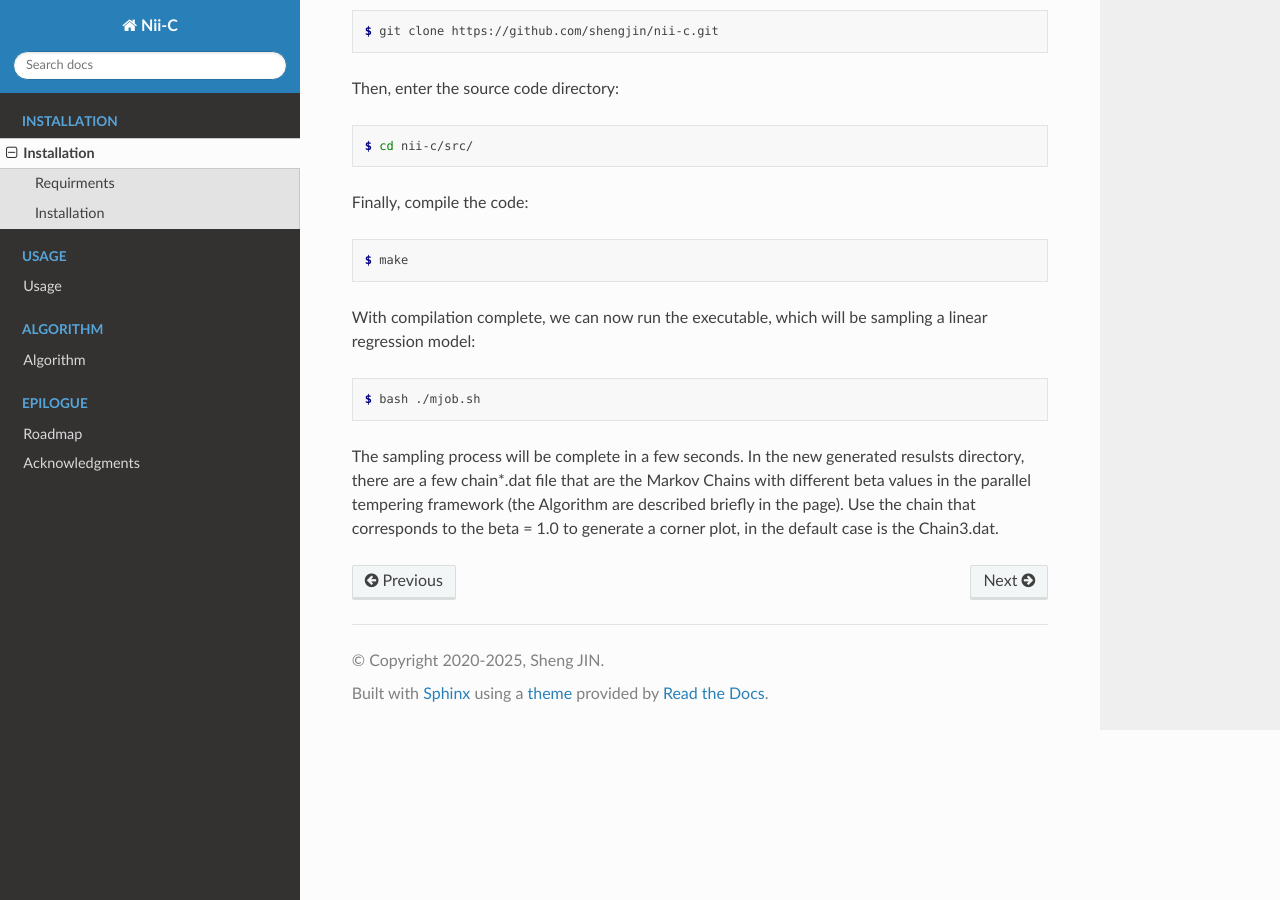
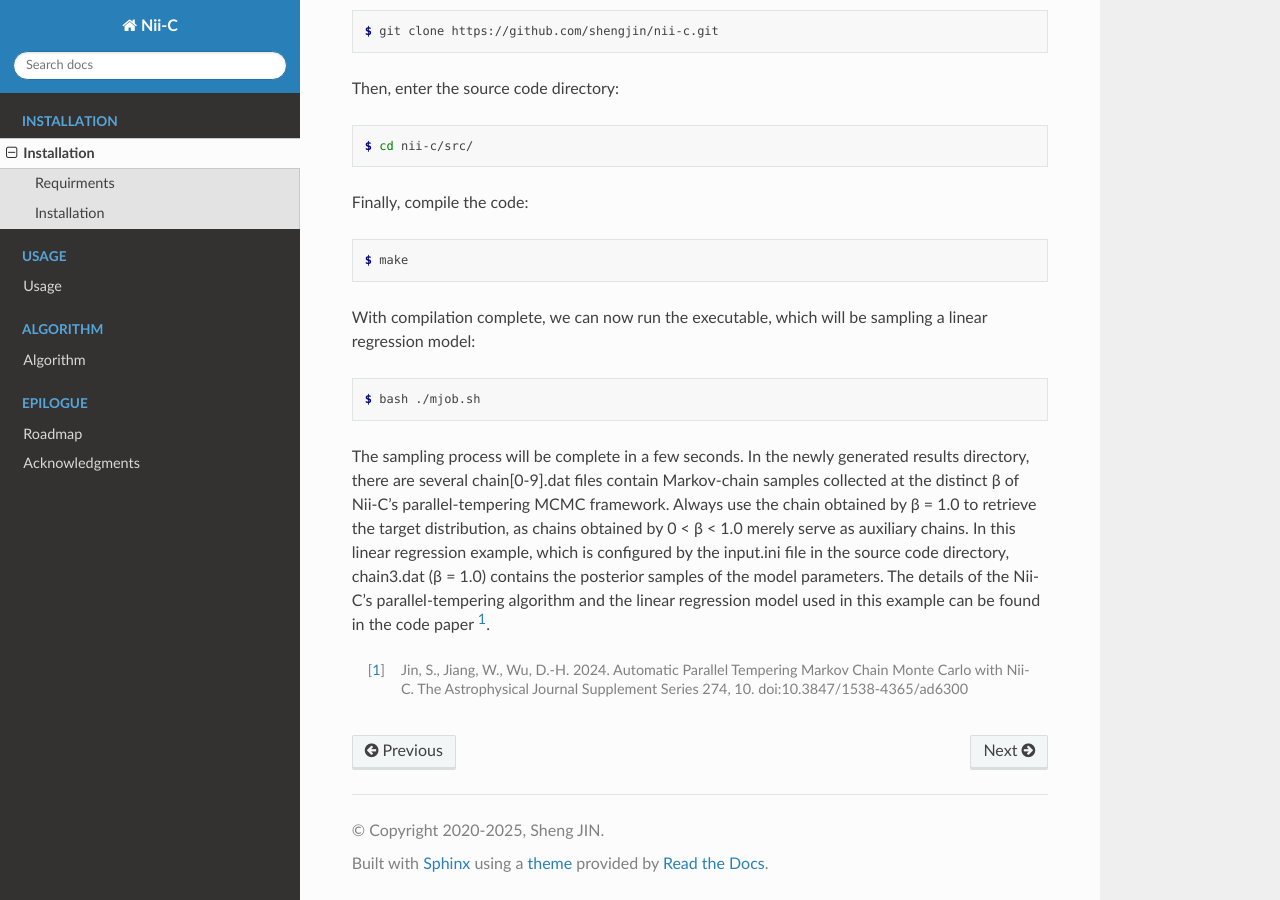
Before and after one commit to shengjin/nii-c-MAN, a Sphinx documentation site: the page built from docs/source/install.rst, in a window 1280 px wide and 900 px high, scrolled down 526 px. Built offline with Sphinx 7.4.7 and the Read the Docs theme 3.1.0, drawn with Linux system fonts in a browser that asks for light colours.

Commit message:
modify epilogue

```diff
--- a/docs/source/install.rst
+++ b/docs/source/install.rst
@@ -46,5 +46,13 @@ With compilation complete, we can now run the executable, which will be sampling
 
 
 The sampling process will be complete in a few seconds.
-In the new generated resulsts directory, there are a few chain*.dat file that are the Markov Chains with different beta values in the parallel tempering framework (the Algorithm are described briefly in the page).
-Use the chain that corresponds to the beta = 1.0 to generate a corner plot, in the default case is the Chain3.dat.
+In the newly generated results directory, there are several chain[0-9].dat files contain Markov-chain samples collected at the distinct β of Nii-C’s parallel-tempering MCMC framework.
+Always use the chain obtained by β = 1.0 to retrieve the target distribution, as chains obtained by 0 < β < 1.0 merely serve as auxiliary chains.
+In this linear regression example, which is configured by the input.ini file in the source code directory, chain3.dat (β = 1.0) contains the posterior samples of the model parameters.
+The details of the Nii-C's parallel-tempering algorithm and the linear regression model used in this example can be found in the code paper [1]_.
+
+
+
+
+
+.. [1]  Jin, S., Jiang, W., Wu, D.-H. 2024. Automatic Parallel Tempering Markov Chain Monte Carlo with Nii-C. The Astrophysical Journal Supplement Series 274, 10. doi:10.3847/1538-4365/ad6300
```
